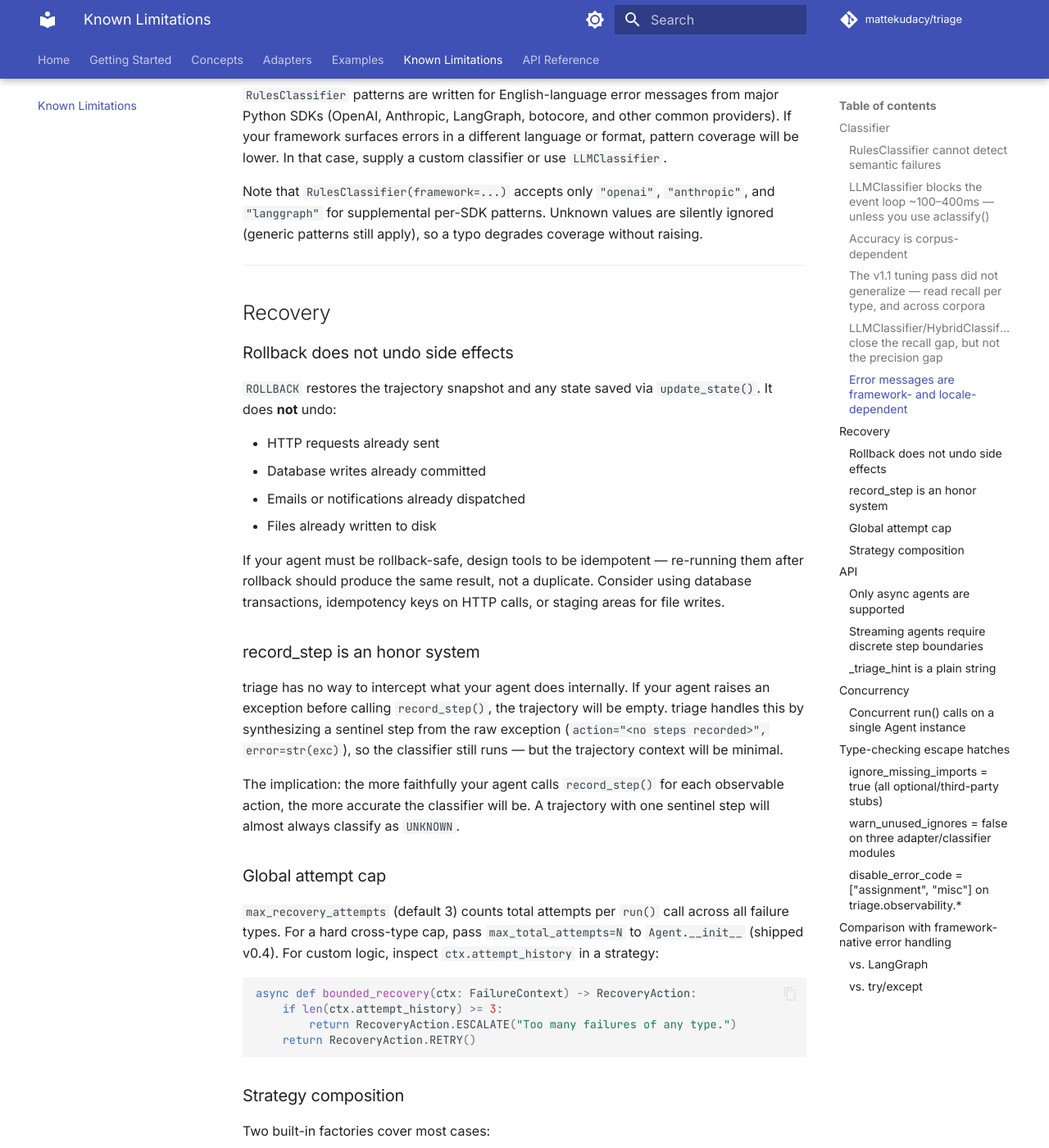
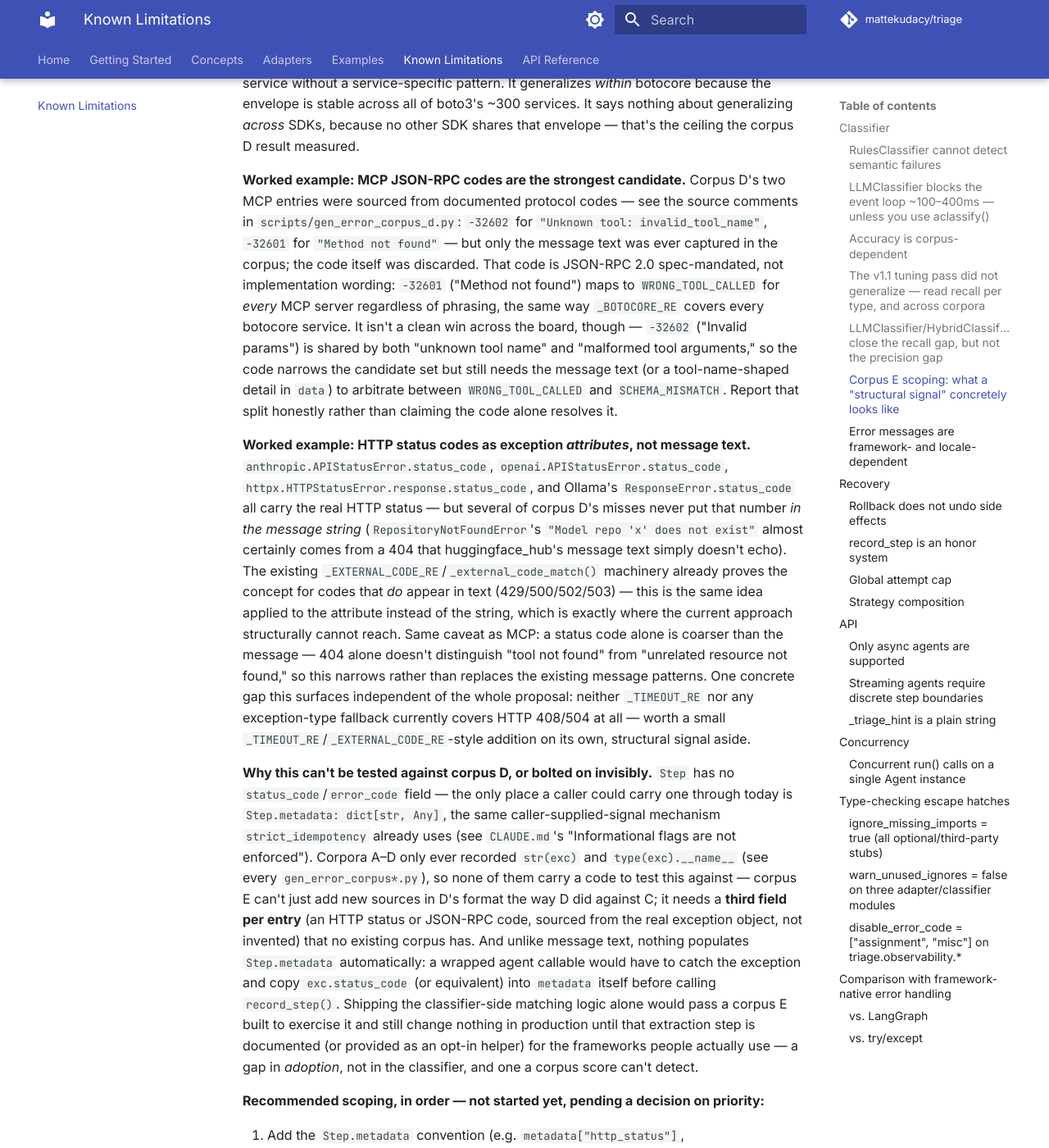
Before and after one commit to mattekudacy/triage, an MkDocs documentation site: the page built from docs/known-limitations.md, in a window 1280 px wide and 1400 px high, scrolled down 5085 px. Shown: the whole window at 82% size. Built offline with MkDocs 1.6.1 and Material for MkDocs 9.7.7, drawn with Linux system fonts in a browser that asks for light colours; comment, search, counter and statistics services are not loaded; some of the changed text lies outside the part shown.

Commit message:
docs: scope what a structural rules.py fix for corpus E concretely looks like
known-limitations.md's corpus D writeup said the next cycle needs a
"structural change" without saying what that means in this codebase.
This adds a concrete scoping section, worked against corpus D's actual
11 routing-sensitive misses rather than left abstract:

- Names the existing precedent already in rules.py: the botocore
  ErrorCode envelope parser generalizes within botocore (~300 AWS
  services, one stable message envelope) but says nothing about
  generalizing across SDKs — that's the ceiling corpus D measured.
- Worked example 1: MCP JSON-RPC codes. Corpus D's two MCP entries
  were sourced from documented protocol codes (-32601, -32602) that
  were never captured as a field, only the message text was kept.
  -32601 maps unambiguously to WRONG_TOOL_CALLED across every MCP
  server; -32602 is shared by both wrong-tool and bad-argument
  failures, so it narrows rather than resolves alone.
- Worked example 2: HTTP status codes as exception *attributes*
  (anthropic/openai APIStatusError.status_code, httpx response
  status, Ollama ResponseError.status_code) rather than message text
  — several corpus D misses (e.g. huggingface_hub's
  RepositoryNotFoundError) almost certainly have a 404 that never
  appears in str(exc). Also surfaces a small independent gap: no
  HTTP-code fallback exists today for TIMEOUT (408/504).
- Explains why this can't be tested against corpus D (no code field
  was ever captured — only str(exc)/type(exc).__name__) and can't be
  bolted on invisibly: Step has no status_code/error_code field, only
  metadata: dict[str, Any], and nothing populates it automatically —
  a wrapped agent callable has to extract and pass the code itself.
- Recommends a 3-step scoping order: (1) add the Step.metadata
  convention + a new RulesClassifier stage, tested in isolation with
  synthetic Steps, no corpus dependency; (2) build corpus E with a
  third field per entry (the real code, not just message + exception
  type) and score against corpus D's 8% baseline; (3) only after (2)
  shows the signal helps, document/build the per-framework
  extraction step needed for it to fire on real traffic.

No code changes — this is a proposal to review before implementing,
not yet started.

Co-Authored-By: Claude Sonnet 5 <noreply@anthropic.com>
Claude-Session: https://claude.ai/code/session_01M4WNEkbnKSx9mTg5Q1jX39

```diff
--- a/docs/known-limitations.md
+++ b/docs/known-limitations.md
@@ -154,6 +154,79 @@ enums that SDKs *do* share, rather than free-text message wording) rather than a
 tuning cycle. Corpus E should be generated either to test such a structural approach, or to
 confirm this finding is not an artifact of corpus D's particular source mix before committing
 to that redesign.
+
+### Corpus E scoping: what a "structural signal" concretely looks like
+
+The paragraph above says the next `rules.py` cycle needs a structural change, not more
+pattern tuning. This section makes that concrete against corpus D's actual 11 routing-sensitive
+misses, rather than leaving "structural" as an abstract goal.
+
+**The precedent already in the codebase.** `rules.py`'s botocore handling
+(`_BOTOCORE_RE` / `_BOTOCORE_CODE_MAP`) is already this pattern: botocore wraps every AWS
+error in one uniform envelope — `"An error occurred (ErrorCode) when calling the
+OperationName operation: ..."` — so one regex extracts `ErrorCode` and a small code→type
+table (`Throttl` → `external_fault`, `NotFound` → `wrong_tool_called`, ...) covers every AWS
+service without a service-specific pattern. It generalizes *within* botocore because the
+envelope is stable across all of boto3's ~300 services. It says nothing about generalizing
+*across* SDKs, because no other SDK shares that envelope — that's the ceiling the corpus D
+result measured.
+
+**Worked example: MCP JSON-RPC codes are the strongest candidate.** Corpus D's two MCP
+entries were sourced from documented protocol codes — see the source comments in
+`scripts/gen_error_corpus_d.py`: `-32602` for `"Unknown tool: invalid_tool_name"`, `-32601`
+for `"Method not found"` — but only the message text was ever captured in the corpus; the
+code itself was discarded. That code is JSON-RPC 2.0 spec-mandated, not implementation
+wording: `-32601` ("Method not found") maps to `WRONG_TOOL_CALLED` for *every* MCP server
+regardless of phrasing, the same way `_BOTOCORE_RE` covers every botocore service. It isn't
+a clean win across the board, though — `-32602` ("Invalid params") is shared by both "unknown
+tool name" and "malformed tool arguments," so the code narrows the candidate set but still
+needs the message text (or a tool-name-shaped detail in `data`) to arbitrate between
+`WRONG_TOOL_CALLED` and `SCHEMA_MISMATCH`. Report that split honestly rather than claiming
+the code alone resolves it.
+
+**Worked example: HTTP status codes as exception *attributes*, not message text.**
+`anthropic.APIStatusError.status_code`, `openai.APIStatusError.status_code`,
+`httpx.HTTPStatusError.response.status_code`, and Ollama's `ResponseError.status_code` all
+carry the real HTTP status — but several of corpus D's misses never put that number *in the
+message string* (`RepositoryNotFoundError`'s `"Model repo 'x' does not exist"` almost
+certainly comes from a 404 that huggingface_hub's message text simply doesn't echo). The
+existing `_EXTERNAL_CODE_RE`/`_external_code_match()` machinery already proves the concept
+for codes that *do* appear in text (429/500/502/503) — this is the same idea applied to the
+attribute instead of the string, which is exactly where the current approach structurally
+cannot reach. Same caveat as MCP: a status code alone is coarser than the message — 404
+alone doesn't distinguish "tool not found" from "unrelated resource not found," so this
+narrows rather than replaces the existing message patterns. One concrete gap this surfaces
+independent of the whole proposal: neither `_TIMEOUT_RE` nor any exception-type fallback
+currently covers HTTP 408/504 at all — worth a small `_TIMEOUT_RE`/`_EXTERNAL_CODE_RE`-style
+addition on its own, structural signal aside.
+
+**Why this can't be tested against corpus D, or bolted on invisibly.** `Step` has no
+`status_code`/`error_code` field — the only place a caller could carry one through today is
+`Step.metadata: dict[str, Any]`, the same caller-supplied-signal mechanism `strict_idempotency`
+already uses (see `CLAUDE.md`'s "Informational flags are not enforced"). Corpora A–D only
+ever recorded `str(exc)` and `type(exc).__name__` (see every `gen_error_corpus*.py`), so none
+of them carry a code to test this against — corpus E can't just add new sources in D's format
+the way D did against C; it needs a **third field per entry** (an HTTP status or JSON-RPC code,
+sourced from the real exception object, not invented) that no existing corpus has. And unlike
+message text, nothing populates `Step.metadata` automatically: a wrapped agent callable would
+have to catch the exception and copy `exc.status_code` (or equivalent) into `metadata` itself
+before calling `record_step()`. Shipping the classifier-side matching logic alone would pass a
+corpus E built to exercise it and still change nothing in production until that extraction step
+is documented (or provided as an opt-in helper) for the frameworks people actually use — a gap
+in *adoption*, not in the classifier, and one a corpus score can't detect.
+
+**Recommended scoping, in order — not started yet, pending a decision on priority:**
+
+1. Add the `Step.metadata` convention (e.g. `metadata["http_status"]`, `metadata["json_rpc_code"]`)
+   and a new `RulesClassifier` matching stage for it, validated with synthetic `Step` objects in
+   unit tests — no corpus dependency, testable in isolation, no risk to existing behavior since
+   it only fires when the field is present.
+2. Build corpus E capturing the real code alongside message and exception type for each entry
+   (fresh sources, not corpus D's — D stays frozen), and score routing-sensitive recall with the
+   new stage active against corpus D's 8% baseline.
+3. Only after (2) shows the signal actually helps: document (or build) the per-framework
+   extraction step needed for it to fire on real traffic, since (1) and (2) alone don't get
+   any user's agent to populate `metadata` on their own.
 
 Real-world accuracy depends on the frameworks, models, and error message formats your agents produce — particularly SDK version and language. Reproduce both measurements with:
 
```
